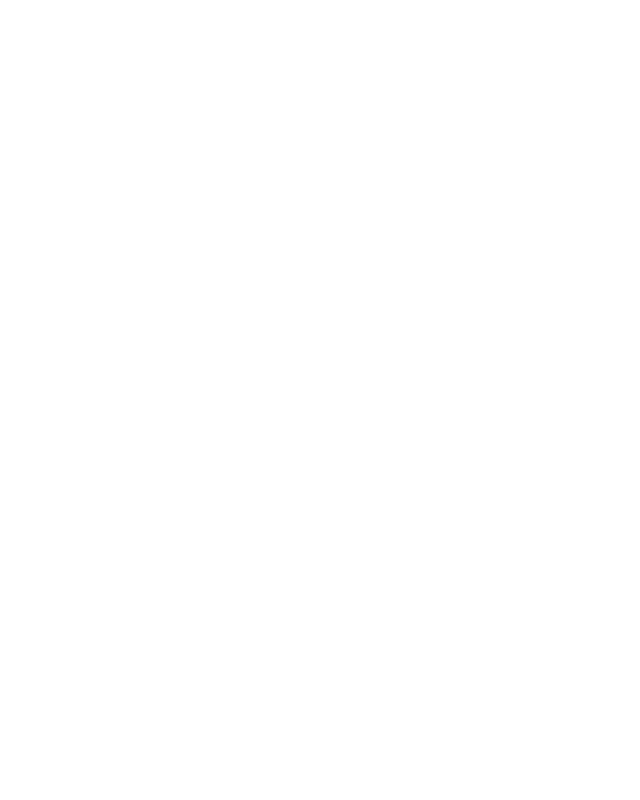
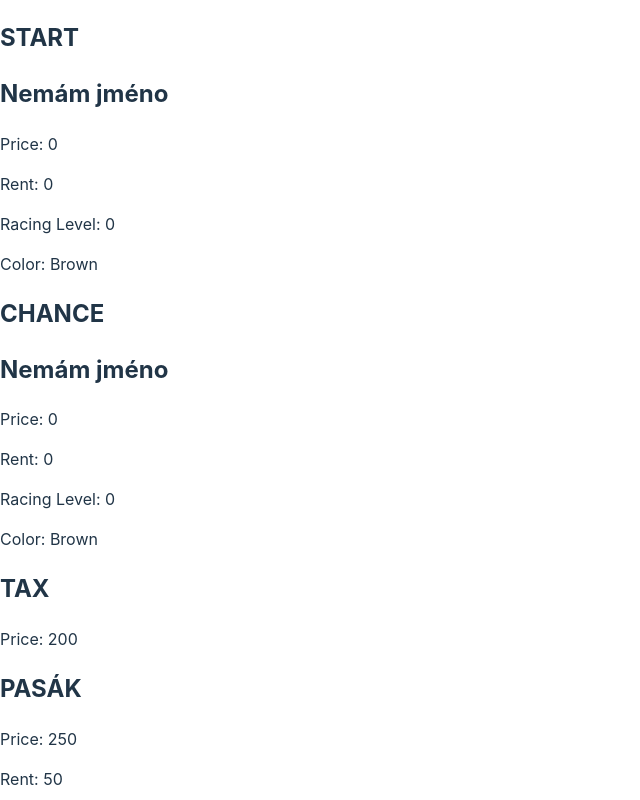
Before and after one commit to pslib-cz/2023-p3a-mpa-react-project-Lukypop, a React (Vite) app in the folder vite-project/: page /game in a window 1280 px wide. Shown: the top 800 px of the page, without its empty margins (0-640 px from the left). Built offline with nearby package versions, Linux system fonts and the light colour scheme.

Commit message:
Data update

```diff
--- /dev/null
+++ b/vite-project/src/components/Data.tsx
@@ -0,0 +1,410 @@
+import { FieldType } from "./Types.tsx"
+
+ export const fields: FieldType[] = [
+    {
+        FieldId: 0,
+        type: "START",
+        name: "START",
+      },
+
+      {
+      FieldId: 1,
+      type: "SHEEP",
+      name:"Nemám jméno",
+      waitTime: 0,
+      price: 0,
+      rent: 0,
+      racingLevel: 0,
+      color: "Brown"
+    },
+
+    {
+      FieldId: 2,
+      type: "CHANCE",
+      name: "CHANCE",
+    },
+
+    {
+        FieldId: 3,
+        type: "SHEEP",
+        name:"Nemám jméno",
+        waitTime: 0,
+        price: 0,
+        rent: 0,
+        racingLevel: 0,
+        color: "Brown"
+      },
+
+      {
+        FieldId: 4,
+        type: "TAX",
+        name: "TAX",
+        price: 200
+      },
+
+      {
+      FieldId: 5,
+      type: "PIMP",
+      name: "PASÁK",
+      price: 250,
+      rent: 50
+    },
+
+    {
+        FieldId: 6,
+        type: "SHEEP",
+        name:"Nemám jméno",
+        waitTime: 0,
+        price: 0,
+        rent: 0,
+        racingLevel: 0,
+        color: "Brown"
+      },
+
+      {
+        FieldId: 7,
+        type: "SHEEP",
+        name:"Nemám jméno",
+        waitTime: 0,
+        price: 0,
+        rent: 0,
+        racingLevel: 0,
+        color: "Brown"
+      },
+
+      {
+        FieldId: 8,
+        type: "SHEEP",
+        name:"Nemám jméno",
+        waitTime: 0,
+        price: 0,
+        rent: 0,
+        racingLevel: 0,
+        color: "Brown"
+      },
+
+      {
+        FieldId: 9,
+        type: "SHEEP",
+        name:"Nemám jméno",
+        waitTime: 0,
+        price: 0,
+        rent: 0,
+        racingLevel: 0,
+        color: "Brown"
+      },
+
+      {
+        FieldId: 10,
+        type: "SHEEP",
+        name:"Nemám jméno",
+        waitTime: 0,
+        price: 0,
+        rent: 0,
+        racingLevel: 0,
+        color: "Brown"
+      },
+
+      {
+        FieldId: 11,
+        type: "SHEEP",
+        name:"Nemám jméno",
+        waitTime: 0,
+        price: 0,
+        rent: 0,
+        racingLevel: 0,
+        color: "Brown"
+      },
+
+      {
+        FieldId: 12,
+        type: "SHEEP",
+        name:"Nemám jméno",
+        waitTime: 0,
+        price: 0,
+        rent: 0,
+        racingLevel: 0,
+        color: "Brown"
+      },
+
+      {
+        FieldId: 13,
+        type: "SHEEP",
+        name:"Nemám jméno",
+        waitTime: 0,
+        price: 0,
+        rent: 0,
+        racingLevel: 0,
+        color: "Brown"
+      },
+
+      {
+        FieldId: 14,
+        type: "SHEEP",
+        name:"Nemám jméno",
+        waitTime: 0,
+        price: 0,
+        rent: 0,
+        racingLevel: 0,
+        color: "Brown"
+      },
+
+      {
+        FieldId: 15,
+        type: "PIMP",
+        name: "PASÁK",
+        price: 250,
+        rent: 50
+     },
+
+      {
+        FieldId: 16,
+        type: "SHEEP",
+        name:"Nemám jméno",
+        waitTime: 0,
+        price: 0,
+        rent: 0,
+        racingLevel: 0,
+        color: "Brown"
+      },
+
+      {
+        FieldId: 17,
+        type: "SHEEP",
+        name:"Nemám jméno",
+        waitTime: 0,
+        price: 0,
+        rent: 0,
+        racingLevel: 0,
+        color: "Brown"
+      },
+
+      {
+        FieldId: 18,
+        type: "SHEEP",
+        name:"Nemám jméno",
+        waitTime: 0,
+        price: 0,
+        rent: 0,
+        racingLevel: 0,
+        color: "Brown"
+      },
+
+      {
+        FieldId: 19,
+        type: "SHEEP",
+        name:"Nemám jméno",
+        waitTime: 0,
+        price: 0,
+        rent: 0,
+        racingLevel: 0,
+        color: "Brown"
+      },
+
+      {
+        FieldId: 20,
+        type: "FREE_PARKING",
+        name: "FREE PARKING",
+
+      },
+
+      {
+        FieldId: 21,
+        type: "SHEEP",
+        name:"Nemám jméno",
+        waitTime: 0,
+        price: 0,
+        rent: 0,
+        racingLevel: 0,
+        color: "Brown"
+      },
+
+      {
+        FieldId: 22,
+        type: "SHEEP",
+        name:"Nemám jméno",
+        waitTime: 0,
+        price: 0,
+        rent: 0,
+        racingLevel: 0,
+        color: "Brown"
+      },
+
+      {
+        FieldId: 23,
+        type: "SHEEP",
+        name:"Nemám jméno",
+        waitTime: 0,
+        price: 0,
+        rent: 0,
+        racingLevel: 0,
+        color: "Brown"
+      },
+
+      {
+        FieldId: 24,
+        type: "SHEEP",
+        name:"Nemám jméno",
+        waitTime: 0,
+        price: 0,
+        rent: 0,
+        racingLevel: 0,
+        color: "Brown"
+      },
+
+      {
+        FieldId: 25,
+        type: "PIMP",
+        name: "PASÁK",
+        price: 250,
+        rent: 50
+      },
+
+      {
+        FieldId: 26,
+        type: "SHEEP",
+        name:"Nemám jméno",
+        waitTime: 0,
+        price: 0,
+        rent: 0,
+        racingLevel: 0,
+        color: "Brown"
+      },
+
+      {
+        FieldId: 27,
+        type: "SHEEP",
+        name:"Nemám jméno",
+        waitTime: 0,
+        price: 0,
+        rent: 0,
+        racingLevel: 0,
+        color: "Brown"
+      },
+
+      {
+        FieldId: 28,
+        type: "SHEEP",
+        name:"Nemám jméno",
+        waitTime: 0,
+        price: 0,
+        rent: 0,
+        racingLevel: 0,
+        color: "Brown"
+      },
+
+      {
+        FieldId: 29,
+        type: "SHEEP",
+        name:"Nemám jméno",
+        waitTime: 0,
+        price: 0,
+        rent: 0,
+        racingLevel: 0,
+        color: "Brown"
+      },
+
+      {
+        FieldId: 30,
+        type: "SHEEP",
+        name:"Nemám jméno",
+        waitTime: 0,
+        price: 0,
+        rent: 0,
+        racingLevel: 0,
+        color: "Brown"
+      },
+
+      {
+        FieldId: 31,
+        type: "SHEEP",
+        name:"Nemám jméno",
+        waitTime: 0,
+        price: 0,
+        rent: 0,
+        racingLevel: 0,
+        color: "Brown"
+      },
+
+      {
+        FieldId: 32,
+        type: "SHEEP",
+        name:"Nemám jméno",
+        waitTime: 0,
+        price: 0,
+        rent: 0,
+        racingLevel: 0,
+        color: "Brown"
+      },
+
+      {
+        FieldId: 33,
+        type: "SHEEP",
+        name:"Nemám jméno",
+        waitTime: 0,
+        price: 0,
+        rent: 0,
+        racingLevel: 0,
+        color: "Brown"
+      },
+
+      {
+        FieldId: 34,
+        type: "SHEEP",
+        name:"Nemám jméno",
+        waitTime: 0,
+        price: 0,
+        rent: 0,
+        racingLevel: 0,
+        color: "Brown"
+      },
+
+      {
+        FieldId: 35,
+        type: "PIMP",
+        name: "PASÁK",
+        price: 250,
+        rent: 50
+      },
+
+      {
+        FieldId: 36,
+        type: "SHEEP",
+        name:"Nemám jméno",
+        waitTime: 0,
+        price: 0,
+        rent: 0,
+        racingLevel: 0,
+        color: "Brown"
+      },
+
+      {
+        FieldId: 37,
+        type: "SHEEP",
+        name:"Nemám jméno",
+        waitTime: 0,
+        price: 0,
+        rent: 0,
+        racingLevel: 0,
+        color: "Blue"
+      },
+
+      {
+        FieldId: 38,
+        type: "TAX",
+        name: "TAX",
+        price: 200
+      },
+
+      {
+        FieldId: 39,
+        type: "SHEEP",
+        name:"Nemám jméno",
+        waitTime: 0,
+        price: 0,
+        rent: 0,
+        racingLevel: 0,
+        color: "Blue"
+      }
+]
+export default fields
--- a/vite-project/src/components/Game/Field.tsx
+++ b/vite-project/src/components/Game/Field.tsx
@@ -1,9 +1,54 @@
-import { Field } from "../Types";
+import { FieldType } from "../Types";
 
- const Field = () => {
-    return (
-        <div>
-            Field
-        </div>
-    )
- }
+type FieldProps = {
+    field: FieldType;
+};
+
+ const Field: React.FC<FieldProps> = ({field}) => {
+    switch (field.type) {
+        case "SHEEP":
+          return (
+            <div>
+              <h2>{field.name}</h2>
+              <p>Price: {field.price}</p>
+              <p>Rent: {field.rent}</p>
+              <p>Racing Level: {field.racingLevel}</p>
+              <p>Color: {field.color}</p>
+            </div>
+          );
+        case "TAX":
+          return (
+            <div>
+              <h2>{field.name}</h2>
+              <p>Price: {field.price}</p>
+            </div>
+          );
+        case "PIMP":
+          return (
+            <div>
+              <h2>{field.name}</h2>
+              <p>Price: {field.price}</p>
+              <p>Rent: {field.rent}</p>
+            </div>
+          );
+        // Add cases for other field types as needed
+        case "CHANCE":
+          return (
+            <div>
+              <h2>{field.name}</h2>
+            </div>
+          );
+        case "START":
+        case "TATRY":
+        case "TAVERN":
+        case "FREE_PARKING":
+          return (
+            <div>
+              <h2>{field.name}</h2>
+            </div>
+          );
+        default:
+          return null; // If field type is not recognized, render nothing
+      }
+}
+export default Field
--- a/vite-project/src/components/Game/Gameboard.tsx
+++ b/vite-project/src/components/Game/Gameboard.tsx
@@ -1,6 +1,16 @@
+import { Link } from "react-router-dom"
+import Field from "./Field.tsx"
+import fields from "../Data.tsx"
 const Gameboard = () => {
+
     return (
         <>
+            <div>
+                {fields.map((field, index) => {
+                    return <Field key={index} field={field} />
+                }
+                )}
+            </div>
         </>
     )
 }
--- a/vite-project/src/components/Index/Index.tsx
+++ b/vite-project/src/components/Index/Index.tsx
@@ -4,8 +4,9 @@
     return (
         <>
             <div>
-                <h1>Tatranský ovčí závody</h1>
-
+                <h1>Tatranský závody ovcí</h1>
+                <div><Link to="/game">Start</Link></div>
+                <div><Link to="/rules">Rules</Link></div>
              </div>
         </>
     )
--- a/vite-project/src/components/Rules/Rules.tsx
+++ b/vite-project/src/components/Rules/Rules.tsx
@@ -1,6 +1,10 @@
+import { Link } from "react-router-dom"
 const Rules = () => {
     return (
         <>
+        <h1>Rules</h1>
+            <p>Tady jsou velmi důležitá pravidla a jsem fakt línej to teď psát</p>
+            <div><Link to="/">Zpět</Link></div>
         </>
     )
 }
```
Also changed, not shown: vite-project/src/components/Types.tsx (+9 -10 lines), vite-project/src/components/Game/GameBoard.module.css (added).
